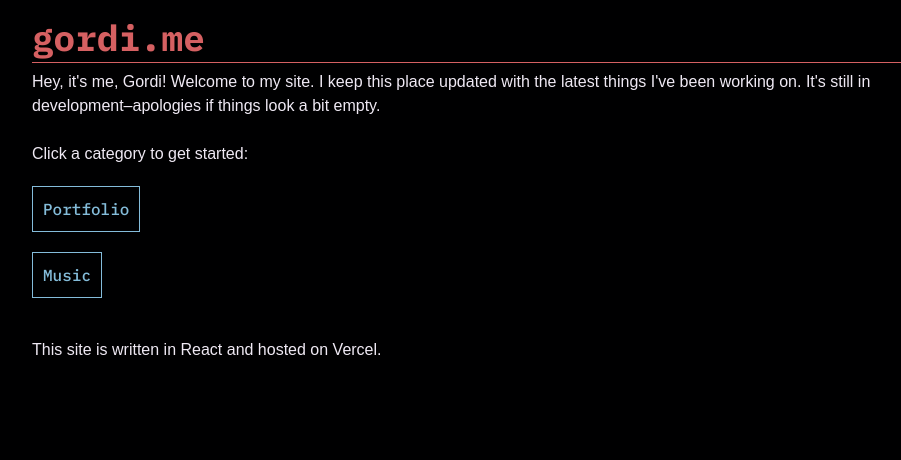
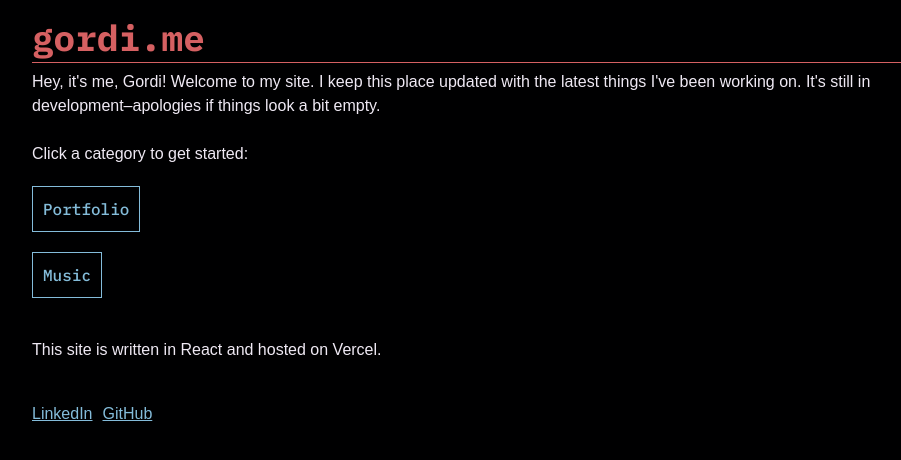
Before and after one commit to fireflewdev/fireflew, a React (Create React App) app: page / in a window 1280 px wide. Shown: the top 460 px of the page, without its empty margins (168-1069 px from the left). Built offline with nearby package versions, Linux system fonts and the light colour scheme.

Commit message:
github + linkedin

```diff
--- a/src/pages/Home.tsx
+++ b/src/pages/Home.tsx
@@ -19,6 +19,12 @@ export default function Home() {
             <span>
                 This site is written in React and hosted on Vercel.
             </span>
+            <div style={{ height: padding * 4 }}></div>
+            <div style={{ display: 'flex' }}>
+                <a href="https://www.linkedin.com/in/gtenev/" target="_blank" rel="noreferrer">LinkedIn</a>
+                <div style={{ paddingLeft: padding }}></div>
+                <a href="https://github.com/fireflewdev" target="_blank" rel="noreferrer">GitHub</a>
+            </div>
         </div>
     )
 }
```
